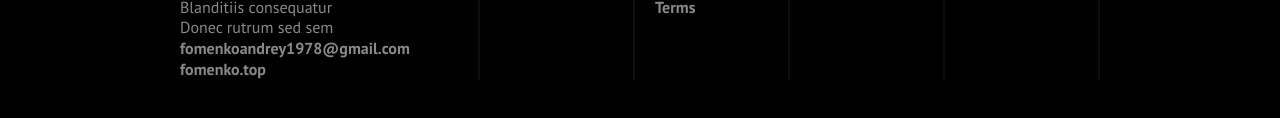
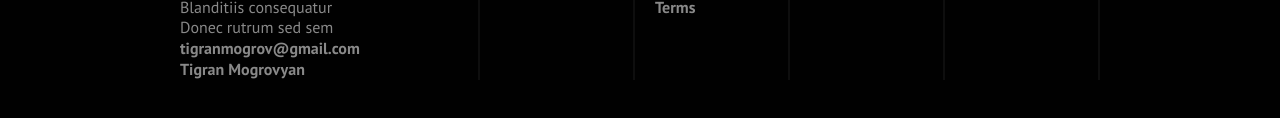
Before and after one commit to tigranmogrov/workshop-tinyone, a website: page index.html in a window 1280 px wide. Shown: the part 2115-2233 px from the top of the page. Drawn offline with Linux system fonts and the light colour scheme.

Commit message:
исправил footer

```diff
--- a/index.html
+++ b/index.html
@@ -156,8 +156,8 @@
 
         <div class="footer-block container">
             <div class="footer-block__first">UKRAINE <br> Lorem ipsum dolor sit amet <br> Praesent vitae eros eget tellus <br> Blanditiis consequatur <br> Donec rutrum sed sem <br>
-                <a href="mailto:fomenkoandrey1978@gmail.com">fomenkoandrey1978@gmail.com</a> <br>
-                <a href="fomenko.top">fomenko.top</a></div>
+                <a href="mailto:tigranmogrov@gmail.com">tigranmogrov@gmail.com</a> <br>
+                <a href="https://github.com/tigranmogrov">Tigran Mogrovyan</a></div>
             <div class="footer-block__second">
                 <ul>
                     <li><a href="#">Examples</a></li>
```
